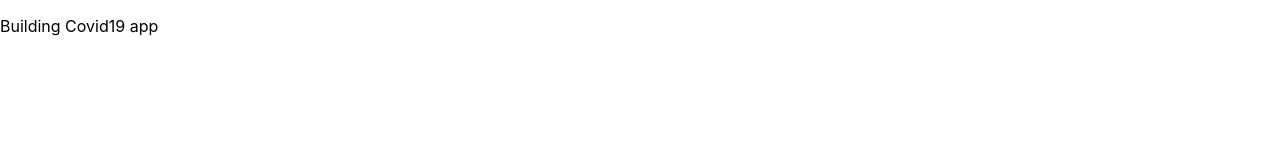
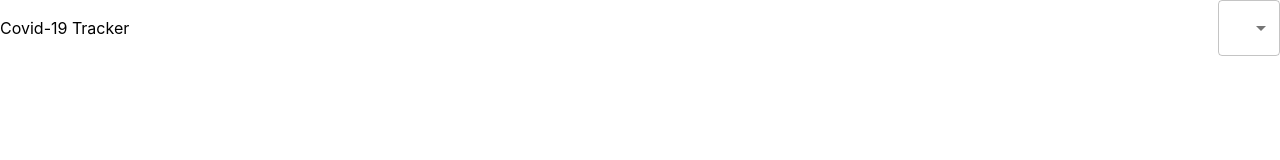
Before and after one commit to easXin/covid-19-tracker, a React (Create React App) app: page / in a window 1280 px wide. Shown: the top 160 px of the page. Built offline with nearby package versions, Linux system fonts and the light colour scheme.

Commit message:
built app header with material ui

```diff
--- a/package.json
+++ b/package.json
@@ -3,6 +3,7 @@
   "version": "0.1.0",
   "private": true,
   "dependencies": {
+    "@material-ui/core": "^4.11.4",
     "@testing-library/jest-dom": "^5.14.1",
     "@testing-library/react": "^11.2.7",
     "@testing-library/user-event": "^12.8.3",
--- a/src/App.css
+++ b/src/App.css
@@ -1,3 +1,10 @@
-*App {
+*app {
   margin: 0;
 }
+
+.app__header {
+  display: flex;
+  justify-content: space-between;
+  align-items: center;
+  margin-bottom: 20px;
+}
--- a/src/App.js
+++ b/src/App.js
@@ -1,11 +1,40 @@
+import React, { useState } from 'react'
+import FormControl from '@material-ui/core/FormControl'
+import Select from '@material-ui/core/Select'
+import ManuItem from '@material-ui/core/MenuItem'
 import './App.css';
 
 function App() {
+  const [countries, setCountries] = useState(["US", "CN", "Euro"])
   return (
     <div className="app">
-      <p>Building Covid19 app</p>
-      {/* Header */}
-      {/* Title Select input dropdown filed */}
+      {/* useState  setup variables in react*/}
+      <div className="app__header">
+        {/* Header */}
+        <p>Covid-19 Tracker</p>
+        {/* Title Select input dropdown filed */}
+        <FormControl className="app__dropdown">
+          <Select
+            variant="outlined"
+            value="abc"
+          >
+            {
+              countries.map((country) => (
+                <ManuItem value={country}>{country}</ManuItem>
+              ))
+            }
+
+            {/*
+              <ManuItem value="worldwide">Option 1</ManuItem>
+              <ManuItem value="worldwide">Option 2</ManuItem>
+              <ManuItem value="worldwide">Option 3</ManuItem>
+              <ManuItem value="worldwide">Option 4</ManuItem>
+            */}
+          </Select>
+        </FormControl>
+      </div>
+
+
 
       {/* InfoBoxes */}
       {/* InfoBoxes */}
```
Also changed, not shown: 1 other file (tests, documents, lock files or other folders).
